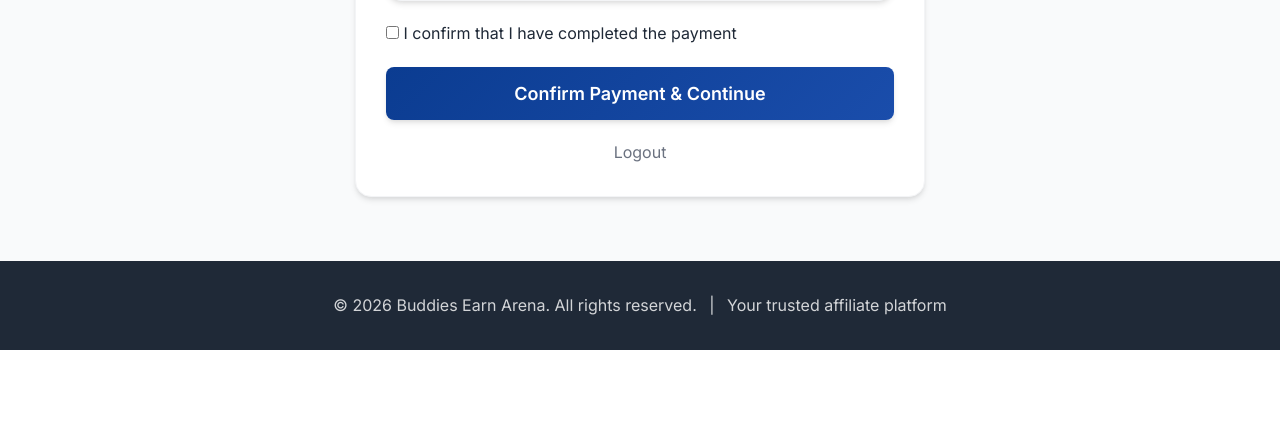
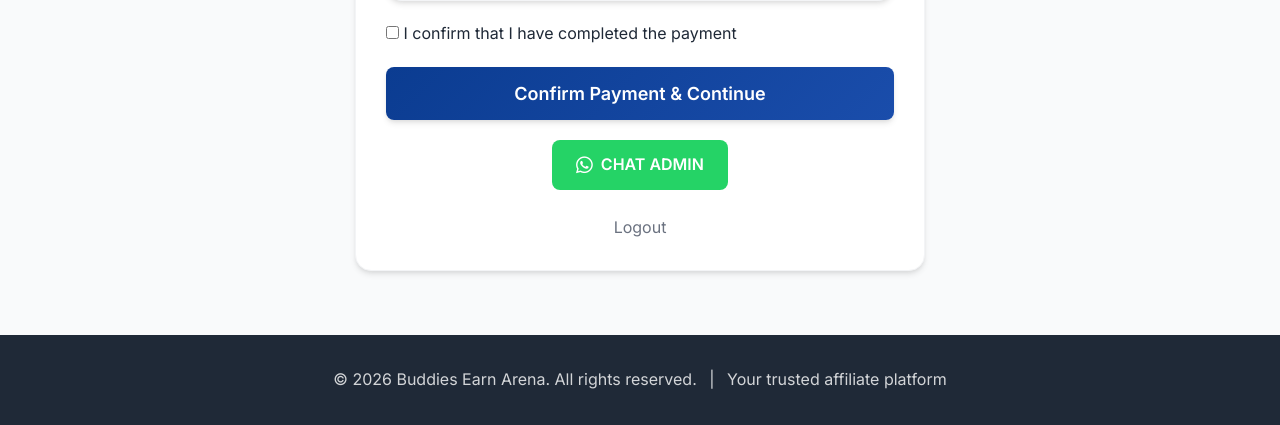
Before and after one commit to Budddiesearn/buddies-earn-finished-, a Flask app: page /payment in a window 1280 px wide. Shown: the part 1294-1719 px from the top of the page. Before the commit the page ends 1644 px from the top, so only its background shows below. Run offline with Flask 3, Linux system fonts and the light colour scheme; the visitor is signed in with stand-in values (Sample User, id 1); some libraries are stand-ins or nearby versions.

Commit message:
Add WhatsApp Chat Admin button to payment pages

```diff
--- a/website/templates/payment.html
+++ b/website/templates/payment.html
@@ -69,6 +69,13 @@
         </form>
 
         <div style="text-align: center; margin-top: 20px;">
+            <a href="https://wa.me/233536809688" target="_blank" class="btn"
+                style="background: #25D366; color: white; padding: 12px 24px; border-radius: var(--radius-md); text-decoration: none; display: inline-flex; align-items: center; gap: 8px; font-weight: 600; margin-bottom: 15px;">
+                <i class="fab fa-whatsapp" style="font-size: 1.2rem;"></i> CHAT ADMIN
+            </a>
+        </div>
+
+        <div style="text-align: center; margin-top: 10px;">
             <a href="{{ url_for('auth.logout') }}" class="text-muted">Logout</a>
         </div>
     </div>
```
Also changed, not shown: website/templates/payment_pending.html (+7 -0 lines).
